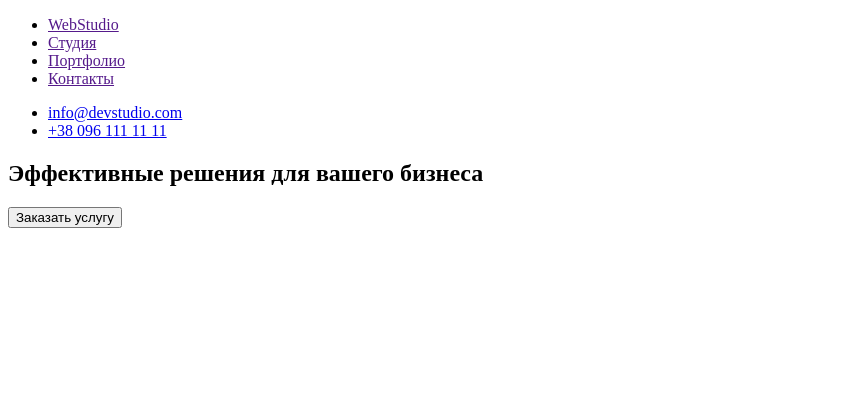
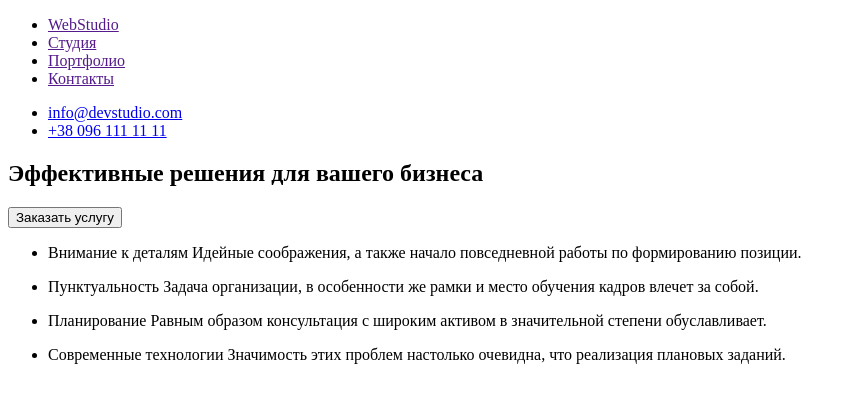
Before and after one commit to IgorBurdak/goit-markup-hw-02, a plain HTML site: page index.html in a window 1280 px wide. Shown: the whole page, without its empty margins (0-852 px from the left). Drawn offline with Linux system fonts and the light colour scheme.

Commit message:
section skills hw-1

```diff
--- a/index.html
+++ b/index.html
@@ -29,6 +29,23 @@
             <h1>Эффективные решения для вашего бизнеса</h1>
             <button type="button">Заказать услугу</button>
         </section>
+        <!--skils-->
+        <section>
+            <ul>
+                <li>
+                    <p>Внимание к деталям Идейные соображения, а также начало повседневной работы по формированию позиции.</p>
+                </li>
+                <li>
+                    <p>Пунктуальность Задача организации, в особенности же рамки и место обучения кадров влечет за собой.</p>
+                </li>
+                <li>
+                    <p>Планирование Равным образом консультация с широким активом в значительной степени обуславливает.</p>
+                </li>
+                <li>
+                    <p>Современные технологии Значимость этих проблем настолько очевидна, что реализация плановых заданий.</p>
+                </li>
+            </ul>
+        </section>
 
     </main>
     <!-- Footer section -->
```
